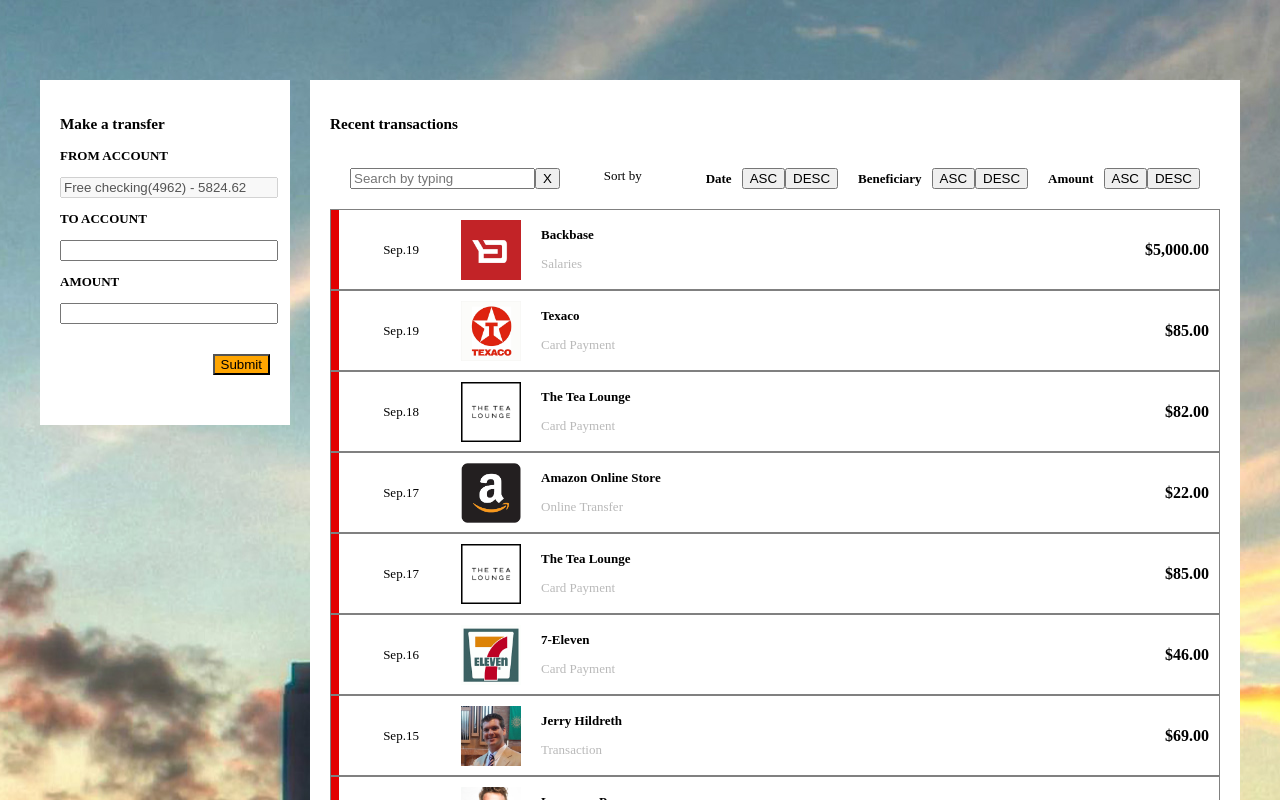
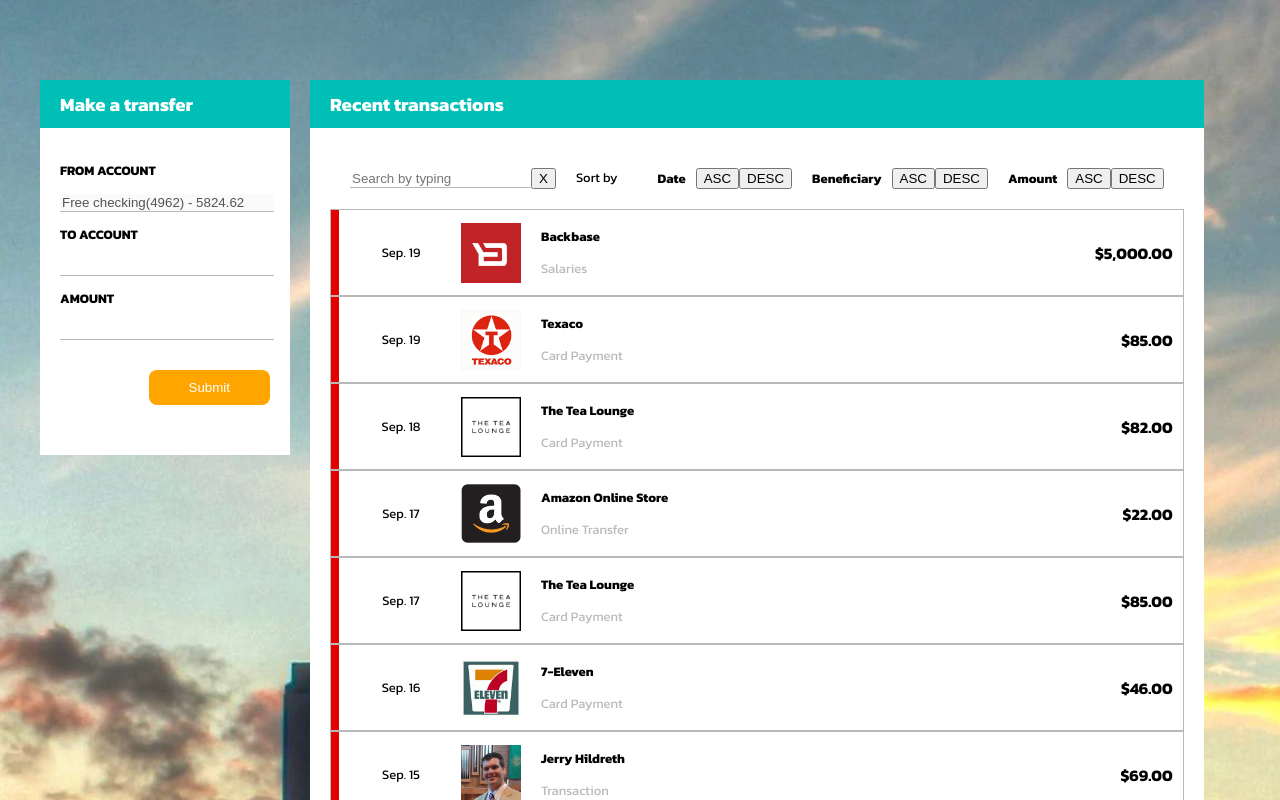
Before and after one commit to tomasznastaly/codebase, an Angular app: page /transactions in a window 1280 px wide. Shown: the top 800 px of the page. Built offline with nearby package versions, Linux system fonts and the light colour scheme.

Commit message:
Adding fonts and improving CSS

```diff
--- a/src/app/transactions/list-item/list-item.component.html
+++ b/src/app/transactions/list-item/list-item.component.html
@@ -1,5 +1,5 @@
 <div class="item">
-  <div class="date">{{ transaction.dates.valueDate | date: 'MMM.dd' }}</div>
+  <div class="date">{{ transaction.dates.valueDate | date: 'MMM. dd' }}</div>
   <div class="logo">
     <img [src]="logoUrl">
   </div>
--- a/src/app/transactions/list-item/list-item.component.scss
+++ b/src/app/transactions/list-item/list-item.component.scss
@@ -8,7 +8,7 @@
   display: flex;
   position: relative;
   padding: 4px 10px;
-  border: 1px solid grey;
+  border: 1px solid $grey;
 }
 
 .item:before {
--- a/src/app/transactions/transactions.component.html
+++ b/src/app/transactions/transactions.component.html
@@ -2,9 +2,13 @@
   <div class="transfer">
     <app-transfer></app-transfer>
   </div>
-  <div class="transactions">
-    <h3>Recent transactions</h3>
-    <app-filters></app-filters>
-    <app-list-item *ngFor="let transaction of transactions" [transaction]="transaction"></app-list-item>
+  <div>
+    <div class="section-header">
+      <h3>Recent transactions</h3>
+    </div>
+    <div class="transactions">
+      <app-filters></app-filters>
+      <app-list-item *ngFor="let transaction of transactions" [transaction]="transaction"></app-list-item>
+    </div>
   </div>
 </div>
--- a/src/app/transactions/transactions.component.scss
+++ b/src/app/transactions/transactions.component.scss
@@ -11,6 +11,10 @@
   height: 100%;
 }
 
+.section-header {
+  width: 100%;
+}
+
 .transactions {
   width: 100%;
   background: white;
--- a/src/app/transactions/transfer/transfer.component.html
+++ b/src/app/transactions/transfer/transfer.component.html
@@ -1,5 +1,7 @@
+<div class="section-header">
+  <h3>Make a transfer</h3>
+</div>
 <div class="transfer" [formGroup]="transferForm">
-  <h3>Make a transfer</h3>
   <div>
     <p class="input-label">from account</p>
     <input formControlName="from">
@@ -16,7 +18,7 @@
   </div>
 
   <div class="submit-btn-container">
-    <button (click)="submit()">Submit</button>
+    <button (click)="submit()" [disabled]="transferForm.invalid">Submit</button>
   </div>
 
   <div *ngIf="isSubmitted">
--- a/src/app/transactions/transfer/transfer.component.scss
+++ b/src/app/transactions/transfer/transfer.component.scss
@@ -3,6 +3,9 @@
 :host {
   display: block;
   background: white;
+}
+
+.transfer {
   padding: 20px;
 }
 
@@ -23,5 +26,10 @@ input {
 }
 
 button {
+  border: none;
+  padding: 10px 40px;
+  color: white;
   background: $orange;
+  border-radius: 8px;
+  cursor: pointer;
 }
--- a/src/app/transactions/transfer/transfer.component.ts
+++ b/src/app/transactions/transfer/transfer.component.ts
@@ -1,5 +1,5 @@
 import { Component, OnInit } from '@angular/core';
-import { FormBuilder, FormGroup } from '@angular/forms';
+import { FormBuilder, FormGroup, Validators } from '@angular/forms';
 import { TransactionsService } from '../transactions.service';
 import { CreditDebitIndicator, TransactionType } from '../models/transaction-metadata.model';
 import { CurrencyCode } from '../models/amount-currency.model';
@@ -67,9 +67,9 @@ export class TransferComponent implements OnInit {
 
   private buildTransferForm() {
     this.transferForm = this.formBuilder.group({
-      amount: '',
+      amount: ['', { validators: [Validators.required, Validators.min(0)] }],
       from: { value: this.getFromAccount(), disabled: true },
-      to: '',
+      to: ['', { validators: [Validators.required] }],
     });
   }
 
--- a/src/assets/styles/variables.scss
+++ b/src/assets/styles/variables.scss
@@ -1,3 +1,4 @@
-$orange: #ffa500;
-$grey: #b9b9b9;
-$red: #e20000;
+$orange: #FFA500;
+$grey: #B9B9B9;
+$red: #E20000;
+$aqua: #00BFB6;
--- a/src/index.html
+++ b/src/index.html
@@ -6,6 +6,8 @@
   <base href="/">
   <meta name="viewport" content="width=device-width, initial-scale=1">
   <link rel="icon" type="image/x-icon" href="favicon.ico">
+  <link rel="preconnect" href="https://fonts.gstatic.com">
+  <link href="https://fonts.googleapis.com/css2?family=Kanit:wght@300;400;700&display=swap" rel="stylesheet">
 </head>
 <body>
   <app-root></app-root>
--- a/src/styles.scss
+++ b/src/styles.scss
@@ -1,6 +1,25 @@
+@import "variables";
+
 body, html {
   margin: 0;
   padding: 0;
   height: 100%;
   font-size: 13px;
+  font-family: 'Kanit', sans-serif;
 }
+
+.section-header {
+  background: $aqua;
+  color: white;
+  font-size: 16px;
+  padding: 10px 20px;
+
+  h3 {
+    margin: 0;
+  }
+}
+
+input {
+  border: none;
+  border-bottom: 1px solid $grey;
+}
```
